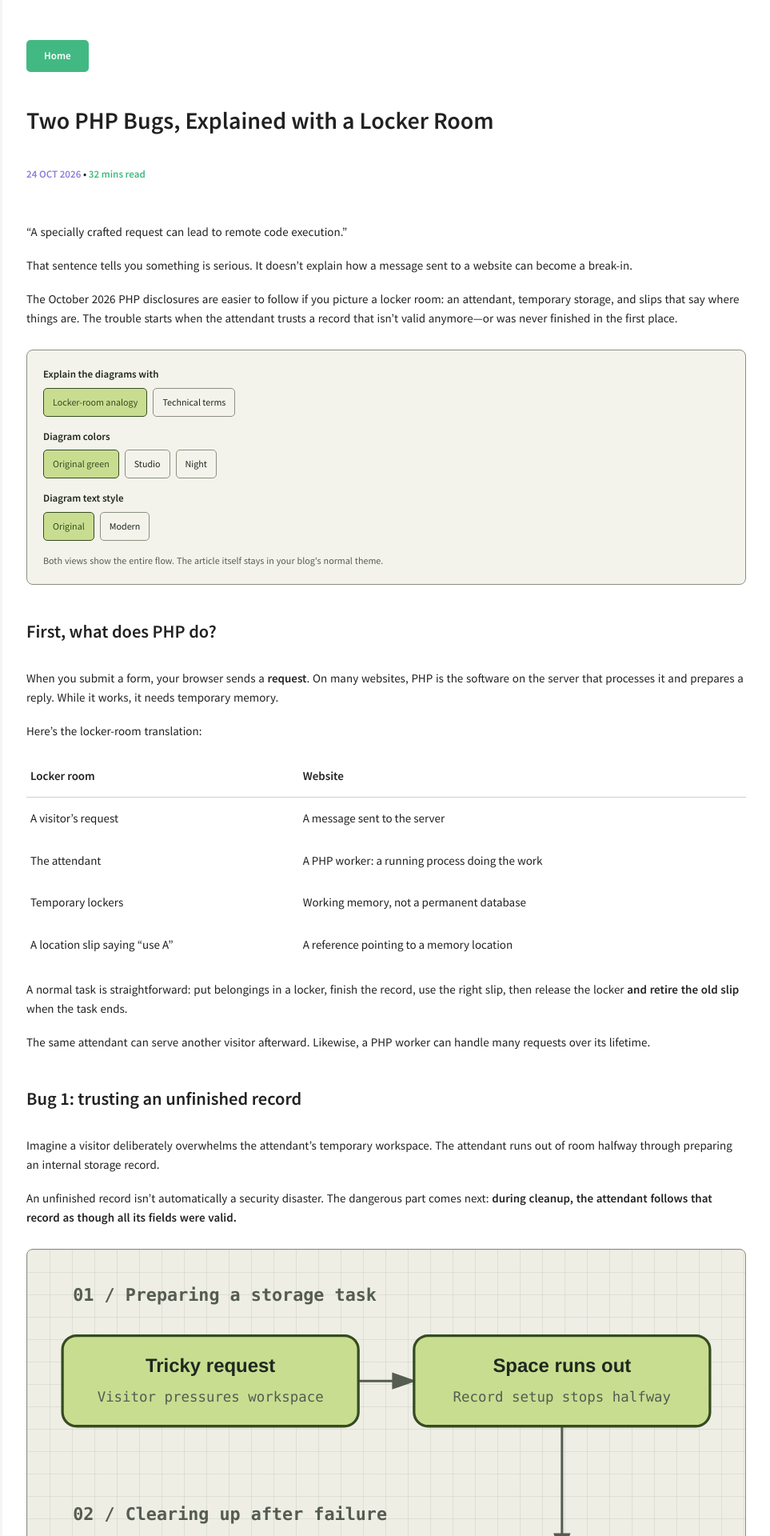
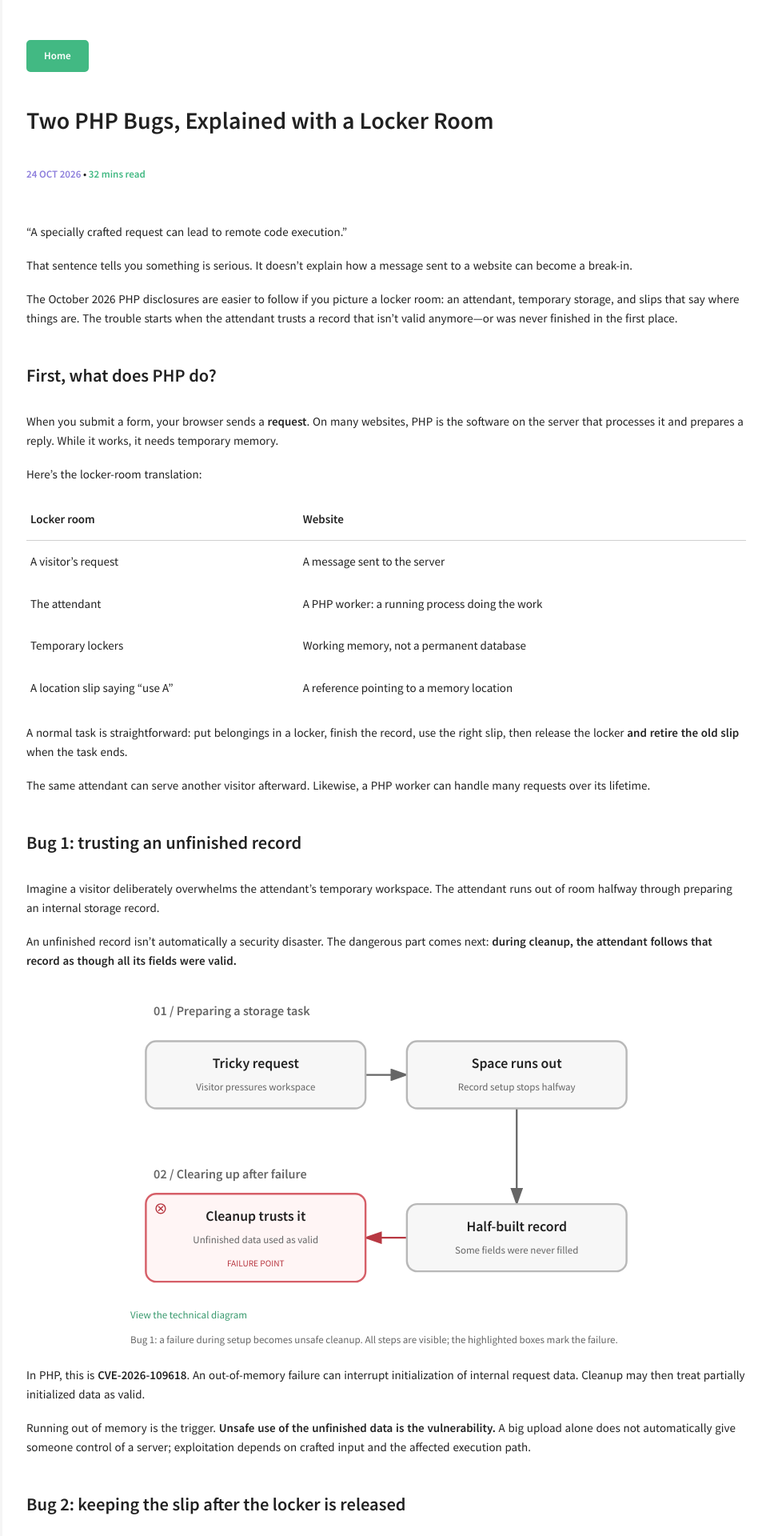
Before and after one commit to kunalkohli/kunalkohli.github.io, a Jekyll site: the page built from _posts/2026-10-24-php-vulnerabilities-locker-room.md, in a window 1280 px wide. Shown: the top 1920 px of the page at 80% size, without its empty margins (317-1280 px from the left). Built offline with Jekyll 4.4.1, drawn with Linux system fonts in a browser that asks for light colours; some of the changed text lies outside the part shown.

Commit message:
Match PHP post diagrams to blog styling and bound their size

```diff
--- a/_includes/php-locker-controls.html
+++ /dev/null
@@ -1,28 +0,0 @@
-<link rel="stylesheet" href="{{ '/css/php-locker-post.css' | relative_url }}">
-<script src="{{ '/js/php-locker-post.js' | relative_url }}" defer></script>
-<div class="php-controls" data-php-controls hidden>
-  <fieldset>
-    <legend>Explain the diagrams with</legend>
-    <div class="php-options" role="group" aria-label="Diagram explanation">
-      <button type="button" data-php-view="analogy" aria-pressed="true">Locker-room analogy</button>
-      <button type="button" data-php-view="technical" aria-pressed="false">Technical terms</button>
-    </div>
-  </fieldset>
-  <fieldset>
-    <legend>Diagram colors</legend>
-    <div class="php-options" role="group" aria-label="Diagram colors">
-      <button type="button" data-php-palette="original" aria-pressed="true">Original green</button>
-      <button type="button" data-php-palette="studio" aria-pressed="false">Studio</button>
-      <button type="button" data-php-palette="night" aria-pressed="false">Night</button>
-    </div>
-  </fieldset>
-  <fieldset>
-    <legend>Diagram text style</legend>
-    <div class="php-options" role="group" aria-label="Diagram text style">
-      <button type="button" data-php-text="original" aria-pressed="true">Original</button>
-      <button type="button" data-php-text="modern" aria-pressed="false">Modern</button>
-    </div>
-  </fieldset>
-  <p class="php-controls-note">Both views show the entire flow. The article itself stays in your blog's normal theme.</p>
-  <p class="php-sr-only" role="status" data-php-status></p>
-</div>
--- a/_includes/php-locker-diagram.html
+++ b/_includes/php-locker-diagram.html
@@ -1,11 +1,12 @@
 <figure class="php-diagram" aria-labelledby="php-caption-{{ include.id }}">
-  <div data-php-panel="analogy">
+  <div class="php-diagram-analogy">
     <div class="php-diagram-desktop">{% include php-lockers/{{ include.id }}-analogy.svg %}</div>
     <div class="php-diagram-mobile">{% include php-lockers/{{ include.id }}-analogy-mobile.svg %}</div>
   </div>
-  <div data-php-panel="technical" hidden>
+  <details class="php-diagram-technical">
+    <summary>View the technical diagram</summary>
     <div class="php-diagram-desktop">{% include php-lockers/{{ include.id }}-technical.svg %}</div>
     <div class="php-diagram-mobile">{% include php-lockers/{{ include.id }}-technical-mobile.svg %}</div>
-  </div>
+  </details>
   <figcaption id="php-caption-{{ include.id }}">{{ include.title }}. All steps are visible; the highlighted boxes mark the failure.</figcaption>
 </figure>
--- a/_posts/2026-10-24-php-vulnerabilities-locker-room.md
+++ b/_posts/2026-10-24-php-vulnerabilities-locker-room.md
@@ -17,7 +17,7 @@ The October 2026 PHP disclosures are easier to follow if you picture a locker ro
 
 <div class="php-explainer" markdown="1">
 
-{% include php-locker-controls.html %}
+<link rel="stylesheet" href="{{ '/css/php-locker-post.css' | relative_url }}?v=2">
 
 ### First, what does PHP do?
 
--- a/css/php-locker-post.css
+++ b/css/php-locker-post.css
@@ -1,75 +1,31 @@
-/* Scoped to this post; the rest of the blog keeps its existing theme. */
-.php-explainer {
-  --php-paper: #eeeee5;
-  --php-panel: #f3f3eb;
-  --php-ink: #20271f;
-  --php-muted: #555c50;
-  --php-line: #8b9080;
-  --php-tint: #c9dd91;
-  --php-accent: #354c21;
-  --php-warning: #924329;
-  --php-warning-bg: #efd7c7;
-}
-.php-explainer[data-php-palette="studio"] {
-  --php-paper: #f6f7fb;
-  --php-panel: #fff;
-  --php-ink: #202638;
-  --php-muted: #626b80;
-  --php-line: #c3cad9;
-  --php-tint: #edf0ff;
-  --php-accent: #3b55c5;
-}
-.php-explainer[data-php-palette="night"] {
-  --php-paper: #131b25;
-  --php-panel: #1d2835;
-  --php-ink: #edf2f8;
-  --php-muted: #acb9cb;
-  --php-line: #526174;
-  --php-tint: #29433f;
-  --php-accent: #a8dacf;
-  --php-warning: #ffc4a6;
-  --php-warning-bg: #50392f;
-}
-.php-explainer [hidden] { display: none !important; }
-.php-controls { background: var(--php-panel); color: var(--php-ink); border: 1px solid var(--php-line); border-radius: 8px; padding: 20px; margin: 1.8em 0; }
-.php-controls fieldset { border: 0; padding: 0; margin: 0 0 15px; min-width: 0; }
-.php-controls legend { font-size: 13px; font-weight: 600; margin-bottom: 7px; }
-.php-options { display: flex; flex-wrap: wrap; gap: 7px; }
-.php-options button { appearance: none; font: inherit; font-size: 12px; color: var(--php-ink); background: var(--php-panel); border: 1px solid var(--php-line); border-radius: 5px; padding: 8px 11px; cursor: pointer; }
-.php-options button[aria-pressed="true"] { color: var(--php-accent); background: var(--php-tint); border-color: var(--php-accent); }
-.php-options button:focus-visible { outline: 3px solid var(--php-accent); outline-offset: 3px; }
-.php-controls .php-controls-note { color: var(--php-muted); font-size: 12px; margin: 0; }
-.php-sr-only { position: absolute; width: 1px; height: 1px; overflow: hidden; clip-path: inset(50%); white-space: nowrap; }
-.php-diagram { background: var(--php-paper); color: var(--php-ink); padding: 18px; border: 1px solid var(--php-line); border-radius: 8px; margin: 1.8em 0; }
-.php-explainer:not([data-php-palette]) .php-diagram,
-.php-explainer[data-php-palette="original"] .php-diagram { background-image: linear-gradient(rgba(104,119,91,.12) 1px,transparent 1px),linear-gradient(90deg,rgba(104,119,91,.12) 1px,transparent 1px); background-size: 28px 28px; }
-.php-diagram svg { width: 100%; height: auto; display: block; font-family: "Helvetica Neue", Helvetica, Arial, sans-serif; }
-.php-explainer[data-php-text="modern"] .php-diagram svg { font-family: -apple-system, BlinkMacSystemFont, "Segoe UI", sans-serif; }
-.php-explainer:not([data-php-text]) .php-diagram .t-muted,
-.php-explainer[data-php-text="original"] .php-diagram .t-muted { font-family: "SFMono-Regular", Consolas, "Liberation Mono", monospace; }
-.php-diagram .c-mask { fill: var(--php-panel); stroke: none; }
-.php-diagram .c-backend { fill: var(--php-tint); stroke: var(--php-accent); }
-.php-diagram .c-security { fill: var(--php-warning-bg); stroke: var(--php-warning); }
-.php-diagram .t-primary { fill: var(--php-ink); }
-.php-diagram .t-muted { fill: var(--php-muted); }
-.php-diagram .t-backend { fill: var(--php-accent); }
-.php-diagram :is(.t-security,.t-edge-security) { fill: var(--php-warning); }
-.php-diagram .t-edge-default { fill: var(--php-muted); }
+/* The diagrams inherit the blog's typography and stay within article-sized bounds. */
+.php-diagram { width: 100%; max-width: 640px; margin: 1.5em auto; }
+.php-diagram svg { display: block; width: 100%; max-width: 640px; height: auto; max-height: 400px; margin: 0 auto; font-family: inherit; }
+.php-diagram .c-mask { fill: #fff; stroke: none; }
+.php-diagram .c-backend { fill: #f7f7f7; stroke: #b8b8b8; }
+.php-diagram .c-security { fill: #fff5f5; stroke: #d65f68; }
+.php-diagram .t-primary { fill: currentColor; }
+.php-diagram :is(.t-muted,.t-edge-default) { fill: #666; }
+.php-diagram .t-backend { fill: #37996d; }
+.php-diagram :is(.t-security,.t-edge-security) { fill: #b83842; }
 .php-diagram path { fill: none; }
-.php-diagram .a-default { stroke: var(--php-muted); }
-.php-diagram .a-security { stroke: var(--php-warning); }
-.php-diagram .m-default { fill: var(--php-muted); }
-.php-diagram .m-security { fill: var(--php-warning); }
-.php-diagram .semantic-sigil { fill: none; stroke: var(--php-accent); stroke-width: 1.3; stroke-linecap: round; stroke-linejoin: round; }
-.php-diagram .s-security { stroke: var(--php-warning); }
-.php-diagram figcaption { font-size: 12px; color: var(--php-muted); line-height: 1.6; margin-top: 16px; }
+.php-diagram .a-default { stroke: #666; }
+.php-diagram .a-security { stroke: #b83842; }
+.php-diagram .m-default { fill: #666; }
+.php-diagram .m-security { fill: #b83842; }
+.php-diagram .semantic-sigil { fill: none; stroke: #37996d; stroke-width: 1.3; stroke-linecap: round; stroke-linejoin: round; }
+.php-diagram .s-security { stroke: #b83842; }
+.php-diagram figcaption { font-size: 13px; color: #666; line-height: 1.5; margin-top: 12px; }
+.php-diagram-technical { margin-top: 12px; }
+.php-diagram-technical summary { width: fit-content; font-size: 13px; color: #37996d; cursor: pointer; }
+.php-diagram-technical summary:focus-visible { outline: 2px solid #42b983; outline-offset: 4px; }
+.php-diagram-technical[open] summary { margin-bottom: 12px; }
 .php-diagram-mobile { display: none; }
 @media (max-width: 600px) {
   .php-diagram-desktop { display: none; }
   .php-diagram-mobile { display: block; }
-  .php-diagram { padding: 12px; }
+  .php-diagram svg { max-width: 280px; max-height: 640px; }
 }
 @media print {
-  .php-controls { display: none; }
   .php-diagram { break-inside: avoid; }
 }
--- a/js/php-locker-post.js
+++ /dev/null
@@ -1,31 +0,0 @@
-(function () {
-  'use strict';
-  var root = document.querySelector('.php-explainer');
-  if (!root) return;
-  var settings = { view: 'analogy', palette: 'original', text: 'original' };
-  var allowed = { view: ['analogy', 'technical'], palette: ['original', 'studio', 'night'], text: ['original', 'modern'] };
-  function apply(kind, value) {
-    if (allowed[kind].indexOf(value) === -1) return;
-    settings[kind] = value;
-    root.setAttribute('data-php-' + kind, value);
-    root.querySelectorAll('[data-php-' + kind + ']').forEach(function (button) {
-      if (button.tagName === 'BUTTON') button.setAttribute('aria-pressed', String(button.getAttribute('data-php-' + kind) === value));
-    });
-    if (kind === 'view') root.querySelectorAll('[data-php-panel]').forEach(function (panel) {
-      panel.hidden = panel.getAttribute('data-php-panel') !== value;
-    });
-    try { localStorage.setItem('php-locker-' + kind, value); } catch (error) { /* Preferences are optional. */ }
-  }
-  Object.keys(settings).forEach(function (kind) {
-    var saved;
-    try { saved = localStorage.getItem('php-locker-' + kind); } catch (error) { /* Keep the default. */ }
-    apply(kind, allowed[kind].indexOf(saved) !== -1 ? saved : settings[kind]);
-    root.querySelectorAll('button[data-php-' + kind + ']').forEach(function (button) {
-      button.addEventListener('click', function () {
-        apply(kind, button.getAttribute('data-php-' + kind));
-        root.querySelector('[data-php-status]').textContent = button.textContent + ' selected. Every diagram still shows the full flow.';
-      });
-    });
-  });
-  root.querySelector('[data-php-controls]').hidden = false;
-}());
```
Also changed, not shown: img/php-lockers/README.md (+6 -4 lines).
